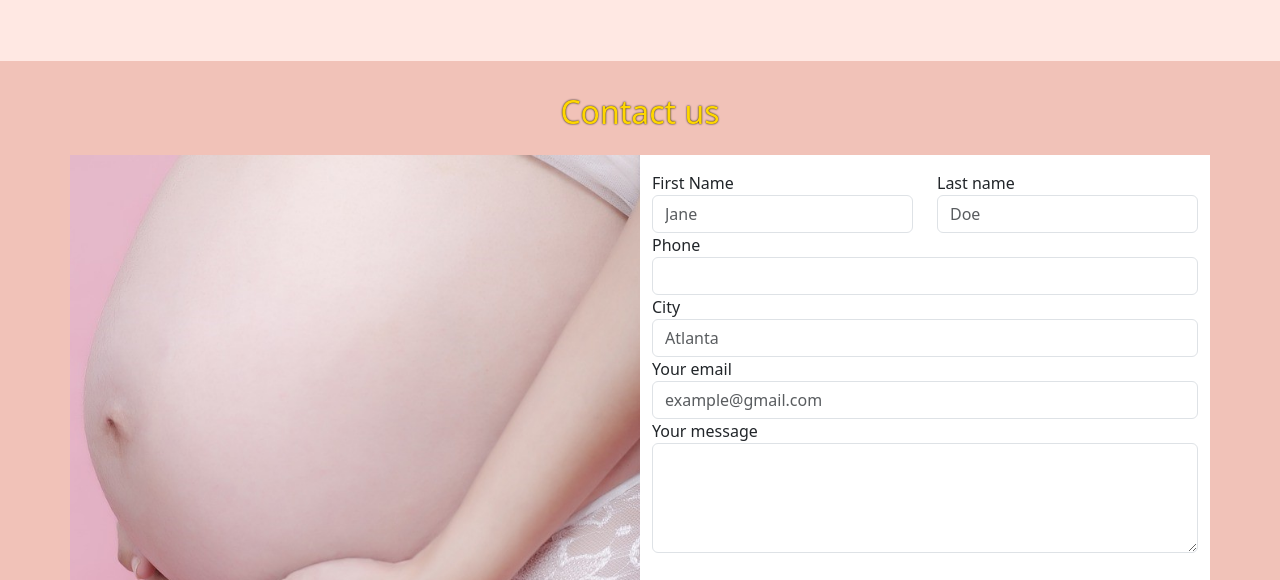
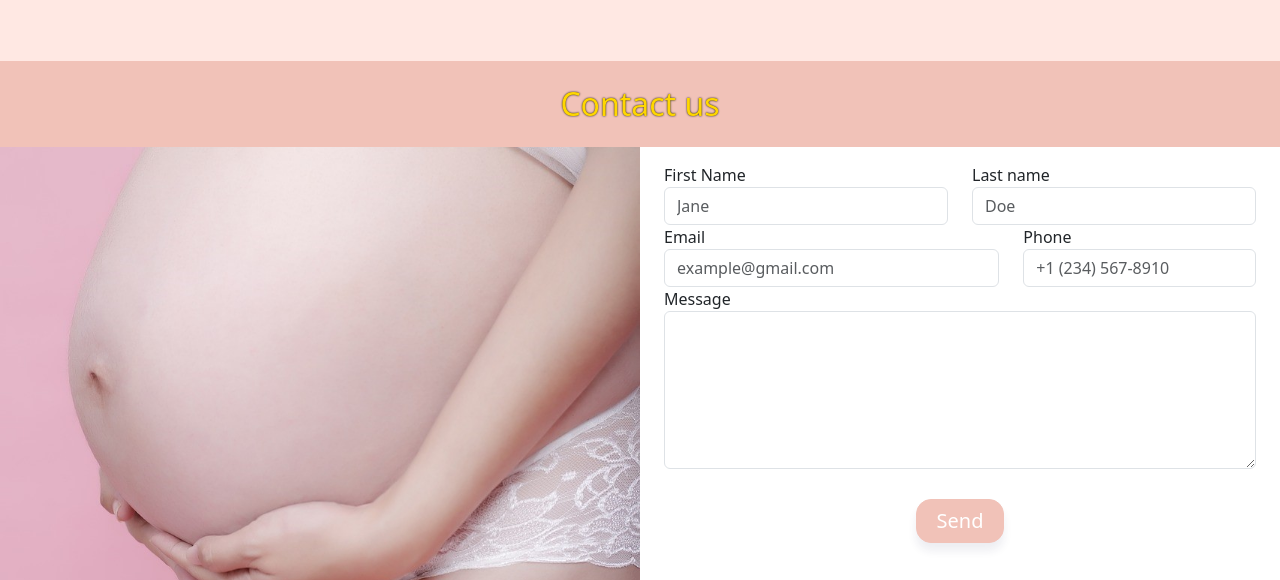
Before and after one commit to Madlyn-Manneh/Birth-and-Bloom, a plain HTML site: page index.html in a window 1280 px wide. Shown: the part 1213-1793 px from the top of the page. Drawn offline with nearby package versions, Linux system fonts and the light colour scheme.

Commit message:
Updated the contact form

```diff
--- a/index.html
+++ b/index.html
@@ -165,15 +165,15 @@
     </div>
 
     <!-- ======= Footer======= -->
-    <footer class="text-center text-lg-start py-2">
+    <footer class="text-lg-start">
       <!-- ======= Contact Section ======= -->
       <section>
-        <div class="container mb-5 contact" id="Contact us">
+        <div class="container-fluid contact" id="Contact us">
           <!--Section: Contact v.2-->
           <section class="mb-4">
             <!--Section heading-->
             <h2
-              class="h1-responsive font-weight-bold text-center my-4 contact-head"
+              class="h2-responsive font-weight-bold text-center my-4 contact-head"
             >
               Contact us
             </h2>
@@ -181,9 +181,9 @@
 
             <div class="row">
               <!--Grid column-->
-              <div class="col-md-6 contact-pic"></div>
+              <div class="col-md-6 contact-pic p-3"></div>
               <!--Grid column-->
-              <div class="col-md-6 mb-md-0 mb-5 contactForm py-3">
+              <div class="col-md-6 contactForm py-3 px-4">
                 <form
                   id="contact-form"
                   name="contact-form"
@@ -194,7 +194,6 @@
                   <div class="row">
                     <!--Grid column-->
                     <div class="col-md-6">
-                      <div class="md-form mb-0">
                       <label for="firstname" class="">First Name</label>
                       <input
                         type="text"
@@ -206,13 +205,11 @@
                         required
                       />
                     </div>
-                    </div>
                     <!--Grid column-->
 
                     <!--Grid column-->
                     <div class="col-md-6">
-                      <div class="md-form mb-0">
-                        <label for="firstname" class="">Last name</label>
+                      <label for="lastname" class="">Last name</label>
                       <input
                         type="text"
                         id="lastname"
@@ -223,43 +220,16 @@
                         required
                       />
                     </div>
-                    </div>
+
                     <!--Grid column-->
                   </div>
+
+                  <!--Grid row-->
+                  <div class="row">
                     <!--Grid column-->
-                  <div class="col-md-12">
+                    <div class="col-md-7">
                       <div class="md-form mb-0">
-                      <label for="phone" class="">Phone</label>
-                      <input
-                        type="number"
-                        id="phone"
-                        name="phone"
-                        class="form-control"
-                        autocomplete="off"
-                        required
-                      />
-                    </div>
-                  </div>
-                  <!--Grid column-->
-                  <div class="col-md-12">
-                    <div class="md-form mb-0">
-                      <label for="city" class="">City</label>
-                      <input
-                        type="text"
-                        id="city"
-                        name="city"
-                        class="form-control"
-                        placeholder="Atlanta"
-                        autocomplete="off"
-                        required
-                      />
-                    </div>
-                  </div>
-                  <!--Grid column-->
-                  <div class="row">
-                    <div class="col-md-12">
-                      <div class="md-form mb-0">
-                        <label for="email" class="">Your email</label>
+                        <label for="email" class="">Email</label>
                         <input
                           type="email"
                           id="email"
@@ -271,6 +241,18 @@
                         />
                       </div>
                     </div>
+                    <!--Grid column-->
+                    <div class="col-md-5">
+                      <label for="phone" class="">Phone</label>
+                      <input
+                        type="text"
+                        id="phone"
+                        name="phone"
+                        class="form-control"
+                        autocomplete="off"
+                        placeholder="+1 (234) 567-8910"
+                      />
+                    </div>
                   </div>
                   <!--Grid row-->
 
@@ -278,14 +260,15 @@
                     <!--Grid column-->
                     <div class="col-md-12">
                       <div class="md-form">
-                        <label for="message">Your message</label>
+                        <label for="message">Message</label>
                         <textarea
                           type="text"
                           id="message"
                           name="message"
-                          rows="4"
-                          class="form-control md-textarea"
+                          rows="6"
+                          class="form-control"
                           autocomplete="off"
+                          required
                         ></textarea>
                       </div>
                     </div>
```
Lines whose indentation alone changed are shown as unchanged.
